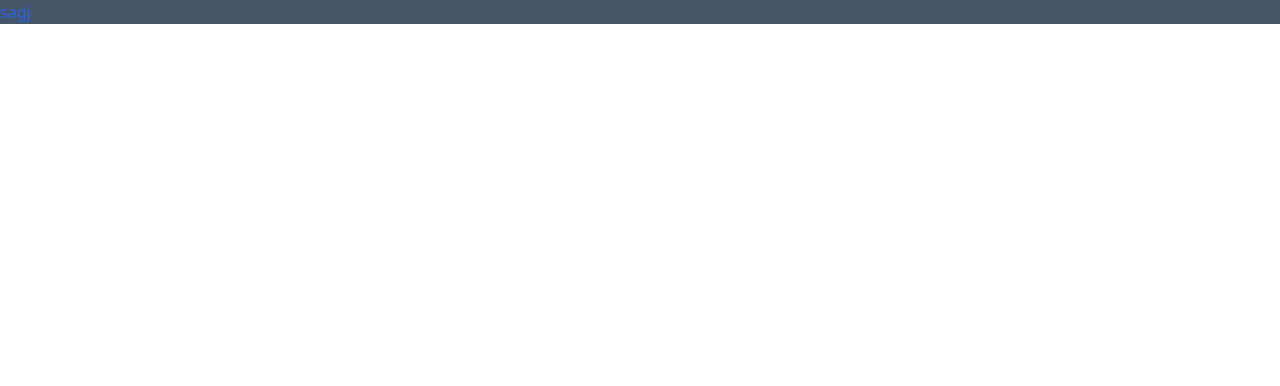
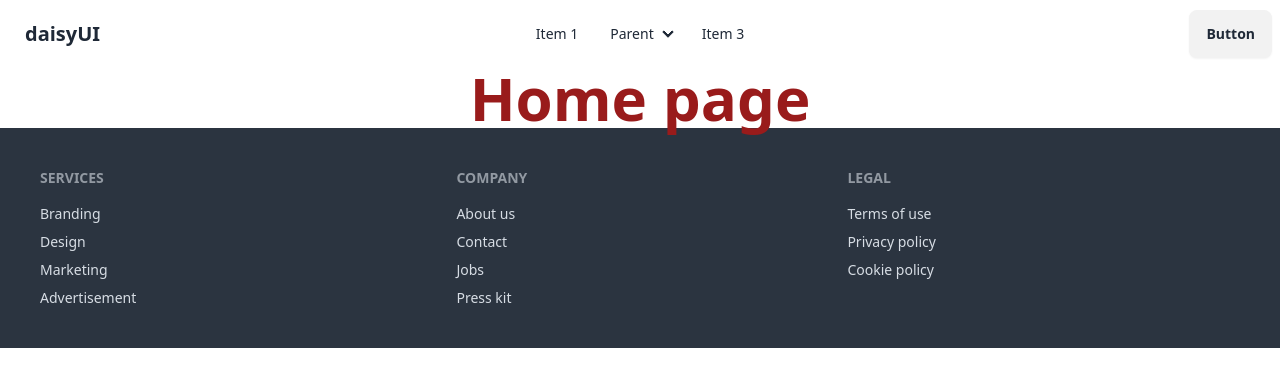
Before and after one commit to KaziAbdurRahim/Assignment-8, a React (Vite) app: page / in a window 1280 px wide. Shown: the top 386 px of the page. Built offline with nearby package versions, Linux system fonts and the light colour scheme.

Commit message:
added the basic routing

```diff
--- /dev/null
+++ b/src/components/DashBoard/DashBoard.jsx
@@ -0,0 +1,13 @@
+
+
+const DashBoard = () => {
+    return (
+        <div>
+            <h1 className="text-6xl">DashBoard
+
+            </h1>
+        </div>
+    );
+};
+
+export default DashBoard;
--- /dev/null
+++ b/src/components/ErrorPage/ErrorPage.jsx
@@ -0,0 +1,12 @@
+
+
+const ErrorPage = () => {
+    return (
+        <div>
+            <h1>Page not Found</h1>
+            <p>Error: 404</p>
+        </div>
+    );
+};
+
+export default ErrorPage;
--- /dev/null
+++ b/src/components/Footer/Footer.jsx
@@ -0,0 +1,30 @@
+
+
+const Footer = () => {
+    return (
+        <footer className="footer bg-neutral text-neutral-content p-10">
+  <nav>
+    <h6 className="footer-title">Services</h6>
+    <a className="link link-hover">Branding</a>
+    <a className="link link-hover">Design</a>
+    <a className="link link-hover">Marketing</a>
+    <a className="link link-hover">Advertisement</a>
+  </nav>
+  <nav>
+    <h6 className="footer-title">Company</h6>
+    <a className="link link-hover">About us</a>
+    <a className="link link-hover">Contact</a>
+    <a className="link link-hover">Jobs</a>
+    <a className="link link-hover">Press kit</a>
+  </nav>
+  <nav>
+    <h6 className="footer-title">Legal</h6>
+    <a className="link link-hover">Terms of use</a>
+    <a className="link link-hover">Privacy policy</a>
+    <a className="link link-hover">Cookie policy</a>
+  </nav>
+</footer>
+    );
+};
+
+export default Footer;
--- /dev/null
+++ b/src/components/Home/Home.jsx
@@ -0,0 +1,11 @@
+
+
+const Home = () => {
+    return (
+        <div>
+            <h1 className="text-center align-middle  font-bold text-red-800 text-6xl">Home page</h1>
+        </div>
+    );
+};
+
+export default Home;
--- /dev/null
+++ b/src/components/Navbar/Navbar.jsx
@@ -0,0 +1,54 @@
+
+
+const Navbar = () => {
+    return (
+        <div className="navbar bg-base-100">
+  <div className="navbar-start">
+    <div className="dropdown">
+      <div tabIndex={0} role="button" className="btn btn-ghost lg:hidden">
+        <svg
+          xmlns="http://www.w3.org/2000/svg"
+          className="h-5 w-5"
+          fill="none"
+          viewBox="0 0 24 24"
+          stroke="currentColor">
+          <path
+            strokeLinecap="round"
+            strokeLinejoin="round"
+            strokeWidth="2"
+            d="M4 6h16M4 12h8m-8 6h16" />
+        </svg>
+      </div>
+      <ul
+        tabIndex={0}
+        className="menu menu-sm dropdown-content bg-base-100 rounded-box z-[1] mt-3 w-52 p-2 shadow">
+        <li><a>Item 1</a></li>
+
+        <li><a>Item 3</a></li>
+      </ul>
+    </div>
+    <a className="btn btn-ghost text-xl">daisyUI</a>
+  </div>
+  <div className="navbar-center hidden lg:flex">
+    <ul className="menu menu-horizontal px-1">
+      <li><a>Item 1</a></li>
+      <li>
+        <details>
+          <summary>Parent</summary>
+          <ul className="p-2">
+            <li><a>Submenu 1</a></li>
+            <li><a>Submenu 2</a></li>
+          </ul>
+        </details>
+      </li>
+      <li><a>Item 3</a></li>
+    </ul>
+  </div>
+  <div className="navbar-end">
+    <a className="btn">Button</a>
+  </div>
+</div>
+    );
+};
+
+export default Navbar;
--- a/src/components/Root/Root.jsx
+++ b/src/components/Root/Root.jsx
@@ -1,9 +1,12 @@
-
-
+import Navbar from "../Navbar/Navbar";
+import Footer from "../Footer/Footer";
+import { Outlet } from "react-router-dom";
 const Root = () => {
     return (
         <div>
-            <p className="bg-slate-600 text-blue-600">sagj</p>
+            <Navbar></Navbar>
+            <Outlet></Outlet>
+            <Footer></Footer>
         </div>
     );
 };
--- /dev/null
+++ b/src/components/Statistic/Statistic.jsx
@@ -0,0 +1,11 @@
+
+
+const Statistic = () => {
+    return (
+        <div>
+            <h1> Statistic</h1>
+        </div>
+    );
+};
+
+export default Statistic;
--- a/src/main.jsx
+++ b/src/main.jsx
@@ -6,6 +6,10 @@ import {
   createBrowserRouter,
   RouterProvider,
 } from "react-router-dom";
+import ErrorPage from './components/ErrorPage/ErrorPage';
+import Home from './components/Home/Home';
+import DashBoard from './components/DashBoard/DashBoard';
+import Statistic from './components/Statistic/Statistic';
 
 
 
@@ -13,6 +17,22 @@ const router = createBrowserRouter([
   {
     path: "/",
     element: <Root></Root>,
+    errorElement: <ErrorPage></ErrorPage>,
+    children: [
+      {
+        path: '',
+        element: <Home></Home>,
+      },
+      {
+        path: 'dashboard',
+        element: <DashBoard></DashBoard>,
+      },
+      {
+        path:'statistic',
+        element:<Statistic></Statistic>,
+      }
+    ],
+
   },
 ]);
 
```
Also changed, not shown: 1 other file (tests, documents, lock files or other folders).
